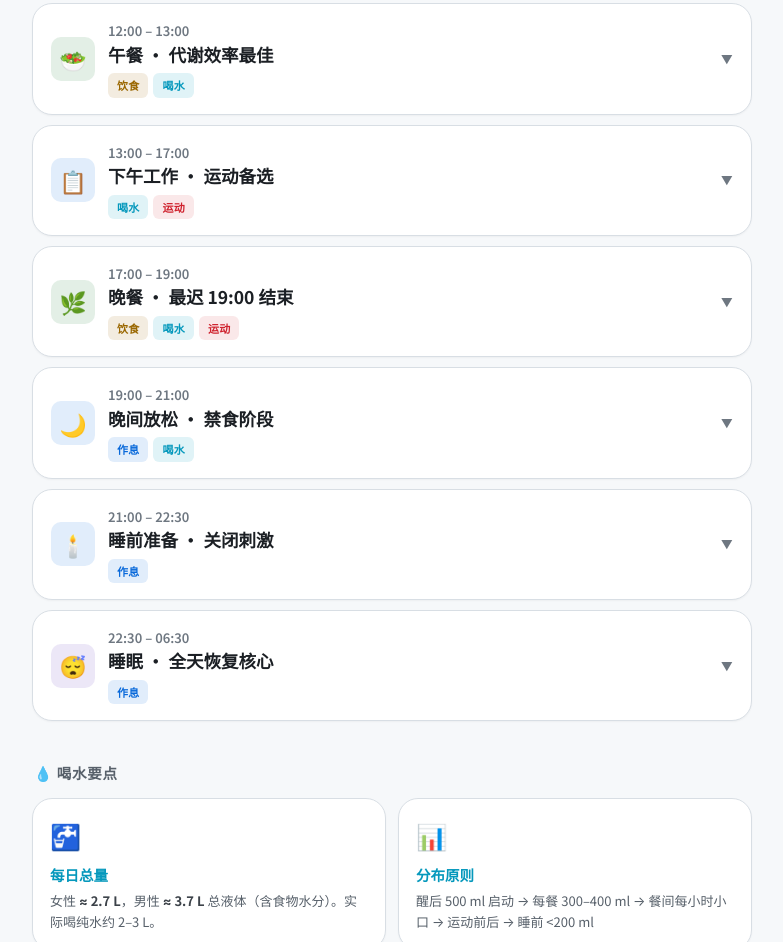
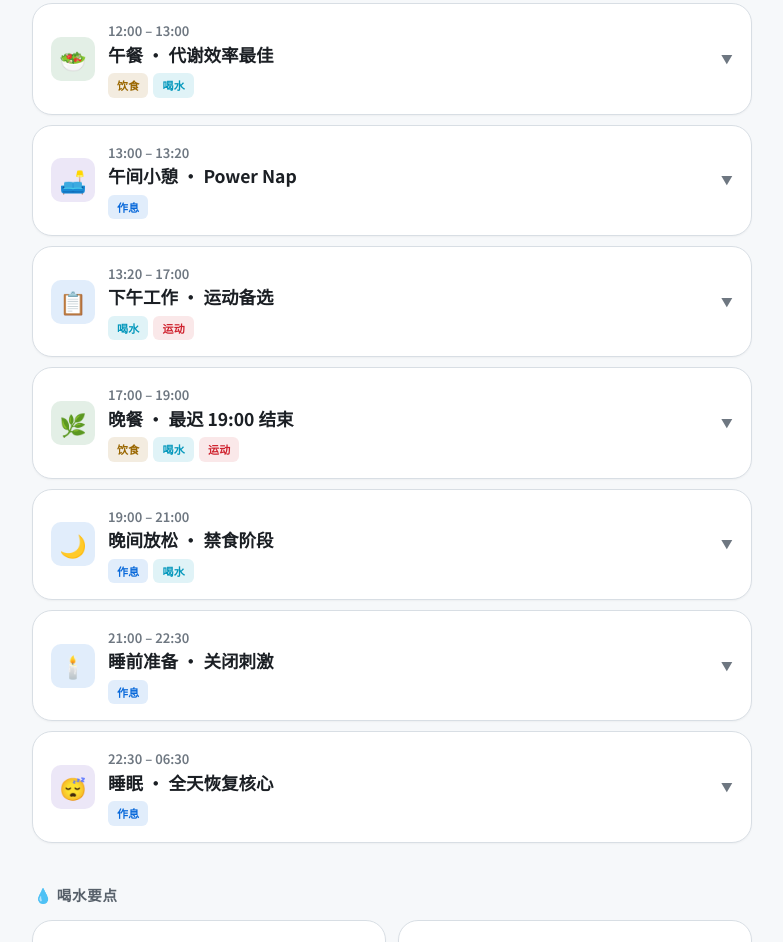
Before and after one commit to fjkkx77/Healthy_Schedule, a plain HTML site: page index.html in a window 1280 px wide. Shown: the part 1546-2488 px from the top of the page, without its empty margins (248-1031 px from the left). Drawn offline with Linux system fonts and the light colour scheme.

Commit message:
首页时间表补充午睡时段
依据 Mayo Clinic / National Sleep Foundation 共识：13:00-13:20 安排 20 分钟以内的 power nap，
13:00-15:00 窗口内进行，避免超过30分钟导致睡眠惰性，也避免影响夜间入睡节律

```diff
--- a/index.html
+++ b/index.html
@@ -370,8 +370,20 @@ const data = [
     ev:"AHA + 2025 chrononutrition 综述：中午进食与生物钟代谢峰值匹配，胰岛素敏感性较高，相同热量摄入对代谢的负担最小。"
   },
   {
+    emoji:"🛋️", ibg:"var(--indigo-soft)",
+    time:"13:00 – 13:20", label:"午间小憩 · Power Nap",
+    tags:["s"],
+    rows:[
+      {t:"ts",i:"😌",c:"作息",v:"找安静、暗光的角落闭眼平躺或半躺，设好闹钟，控制在 20 分钟以内，没条件小憩可跳过不强求"},
+      {t:"tw",i:"💧",c:"喝水",v:"睡前不必大量补水，避免醒来后跑厕所打断午睡"},
+      {t:"td",i:"🍽️",c:"饮食",v:"午餐后间隔 10–15 分钟再躺下，避免刚进食就平躺影响消化"},
+      {t:"tr",i:"🏃",c:"运动",v:"—"},
+    ],
+    ev:"Mayo Clinic + National Sleep Foundation 共识：最佳午睡时长 10–20 分钟，能恢复精力又不进入深睡，避免醒后的睡眠惰性（sleep inertia）；超过 30 分钟但不足 90 分钟的整周期，反而更容易醒后昏沉疲惫。最佳窗口是 13:00–15:00（午后警觉性自然下降期），15:00 后午睡容易干扰夜间入睡节律。"
+  },
+  {
     emoji:"📋", ibg:"var(--blue-soft)",
-    time:"13:00 – 17:00", label:"下午工作 · 运动备选",
+    time:"13:20 – 17:00", label:"下午工作 · 运动备选",
     tags:["w","r"],
     rows:[
       {t:"ts",i:"😴",c:"作息",v:"下午体温峰值，反应速度和爆发力最高，适合需要体力的工作"},
```
